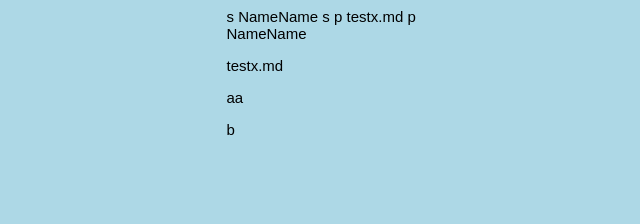
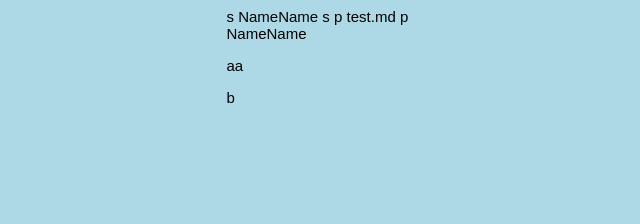
Before and after one commit to akrueg/portfolio, a Jekyll site: the page built from test.md, in a window 1280 px wide. Shown: the top 224 px of the page, without its empty margins (121-761 px from the left). Built offline with Jekyll 4.4.1, drawn with Linux system fonts in a browser that asks for light colours.

Commit message:
Update and rename testx.md to test.md

```diff
--- a/testx.md
+++ b/test.md
@@ -1,13 +1,10 @@
 ---
 layout: main
 js: test
-name: pageName
 ---
 
 {{ site.name }}
 
-{{ page.name }}
-
 aa
 
 b
```
